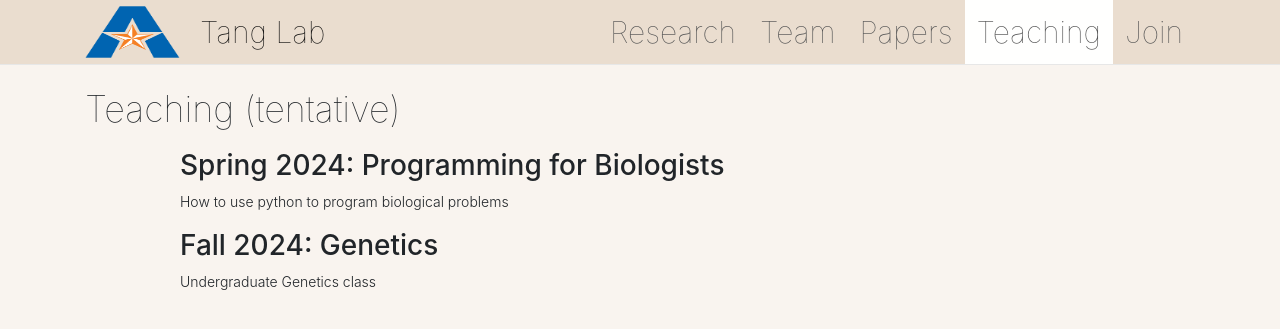
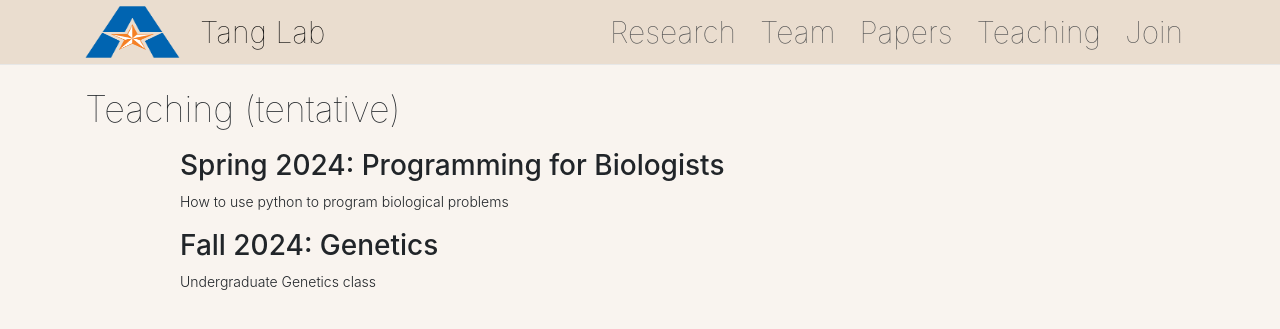
Before and after one commit to qingtanglab/qingtanglab.github.io, a Jekyll site: the page built from teaching/_posts/2023-05-08-teaching.md, in a window 1280 px wide. Shown: the top 329 px of the page. Built offline with Jekyll 4.4.1, drawn with Linux system fonts in a browser that asks for light colours.

Commit message:
Update default.html

```diff
--- a/_layouts/default.html
+++ b/_layouts/default.html
@@ -90,7 +90,7 @@
 						<a class="mx-1" href="/papers/">Papers</a>
 						</li>
 
-						{% if page.categories.first == 'teaching' %}
+						{% if page.categories.first == 'News' %}
 						<li class="nav-link active">
 						{% else %}
 						<li class="nav-link">
```
